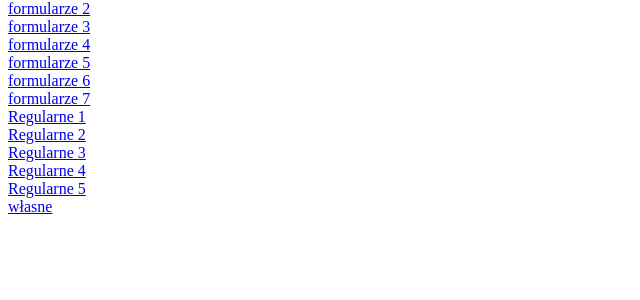
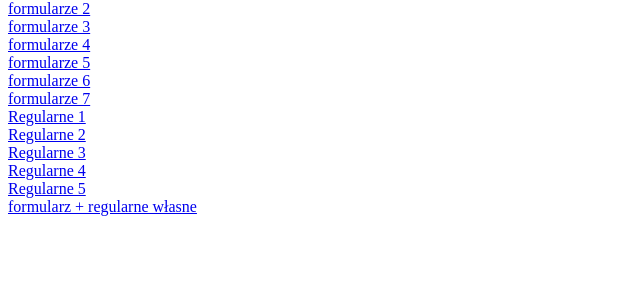
Before and after one commit to road44/h0ld4-kod, a PHP site: page / in a window 1280 px wide. Shown: the part 242-542 px from the top of the page, without its empty margins (0-640 px from the left). Run offline with PHP 8.4, Linux system fonts and the light colour scheme.

Commit message:
update index.php and wls.php

```diff
--- a/Programowanie-Aplikacji/Klasa-4/PHP/index.php
+++ b/Programowanie-Aplikacji/Klasa-4/PHP/index.php
@@ -34,7 +34,7 @@
 <a href="regularne/reg3.html">Regularne 3</a> <br>
 <a href="regularne/reg4.html">Regularne 4</a> <br>
 <a href="regularne/reg5.html">Regularne 5</a> <br>
-<a href="zadania_php/wlasne/wls.html">własne</a>
+<a href="zadania_php/wlasne/wls.html">formularz + regularne własne</a>
 
 </body>
 
--- a/Programowanie-Aplikacji/Klasa-4/PHP/zadania_php/wlasne/wls.php
+++ b/Programowanie-Aplikacji/Klasa-4/PHP/zadania_php/wlasne/wls.php
@@ -55,5 +55,5 @@ if(!isset($_POST['zgoda'])){
     echo "Zaakceptuj regulamin";
 }
 }
-echo '<hr><a href="wls.html">Powrót</a>'
+echo '<hr><a href="wls.html">Powrót</a><br><a href="../../index.php">Index</a>'
 ?>
```
